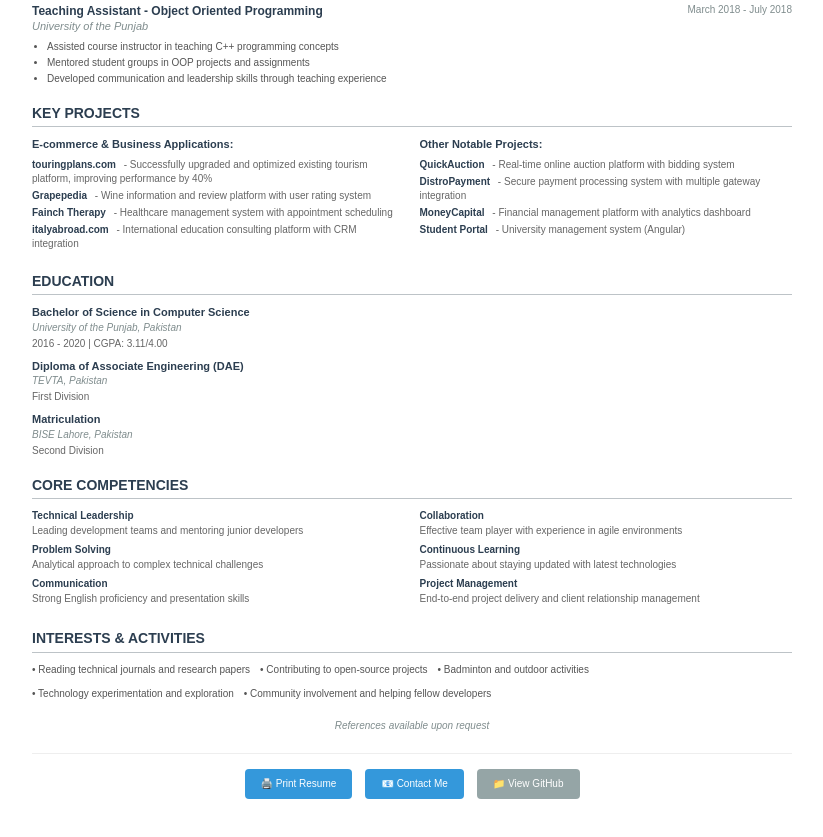
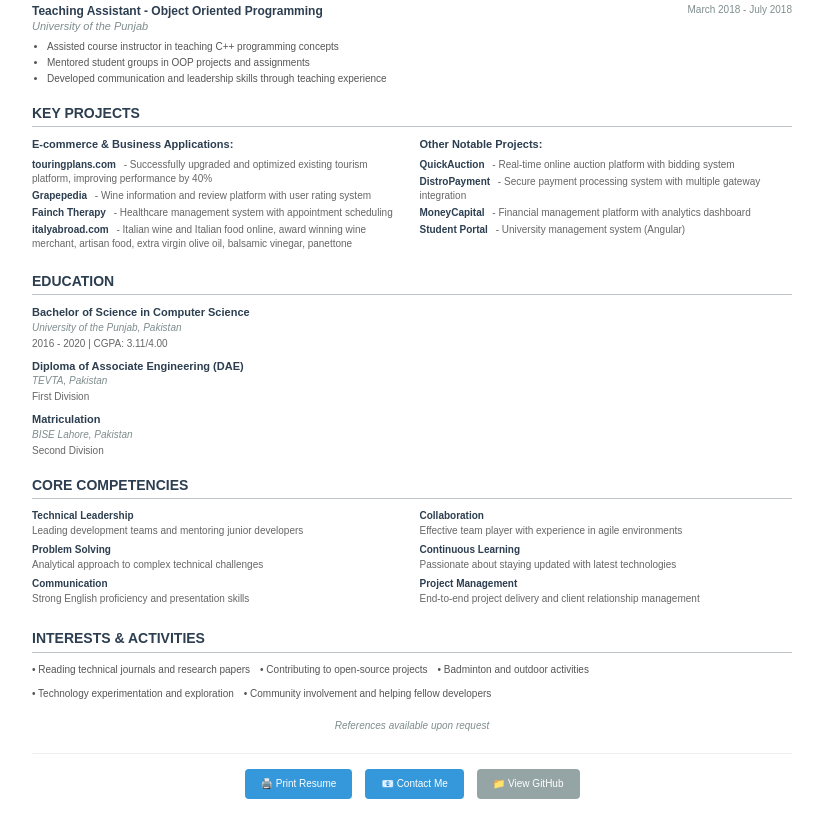
Before and after one commit to sufyaniqbaldev/sufyan-iqbal.io, a plain HTML site: page index.html in a window 1280 px wide. Shown: the part 993-1830 px from the top of the page, without its empty margins (228-1051 px from the left). Drawn offline with Linux system fonts and the light colour scheme.

Commit message:
Update index.html

```diff
--- a/index.html
+++ b/index.html
@@ -535,7 +535,7 @@
                     </div>
                     <div class="project-item">
                         <span class="project-name">italyabroad.com</span>
-                        <span class="project-desc">- International education consulting platform with CRM integration</span>
+                        <span class="project-desc">-  Italian wine and Italian food online, award winning wine merchant, artisan food, extra virgin olive oil, balsamic vinegar, panettone</span>
                     </div>
                 </div>
                 <div class="project-category">
```
